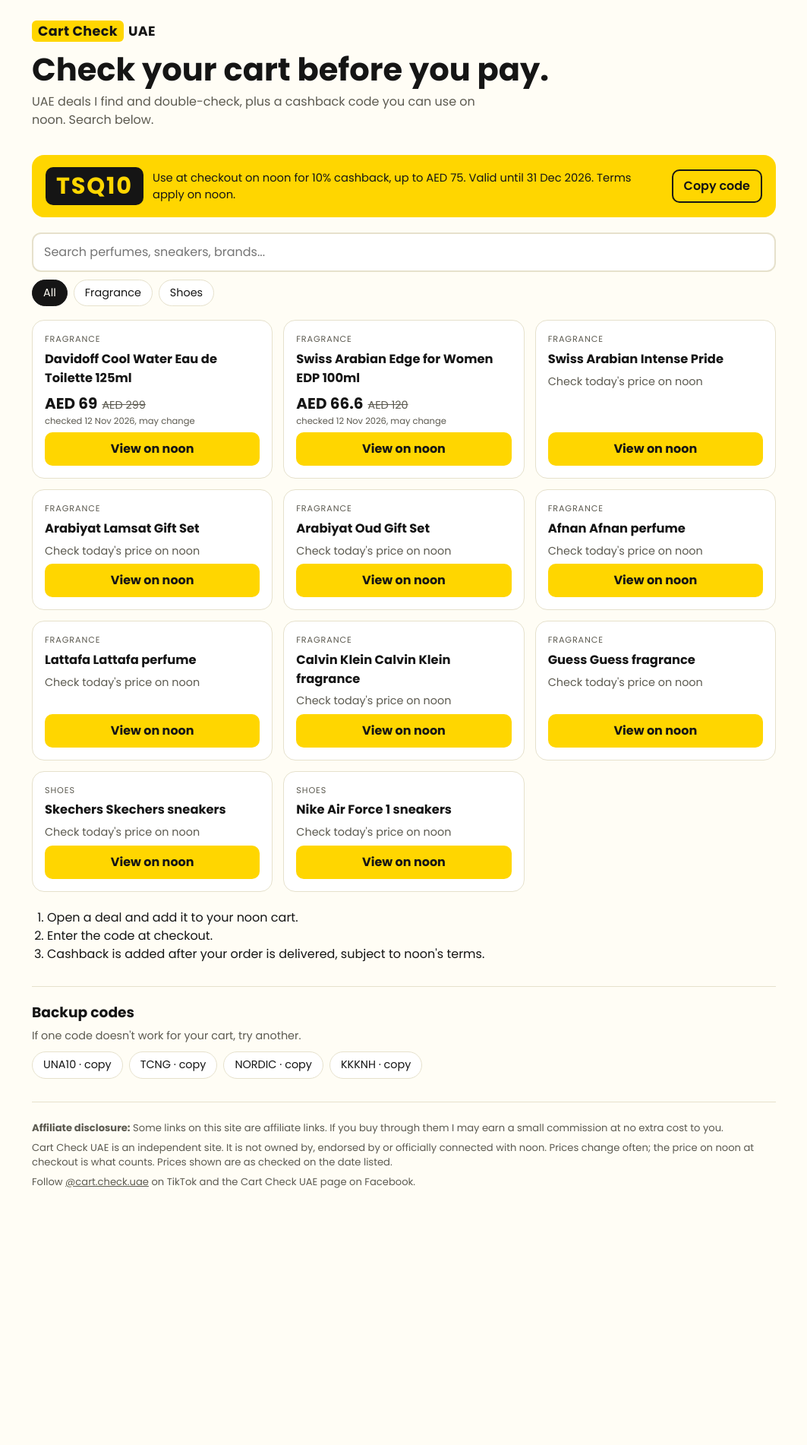
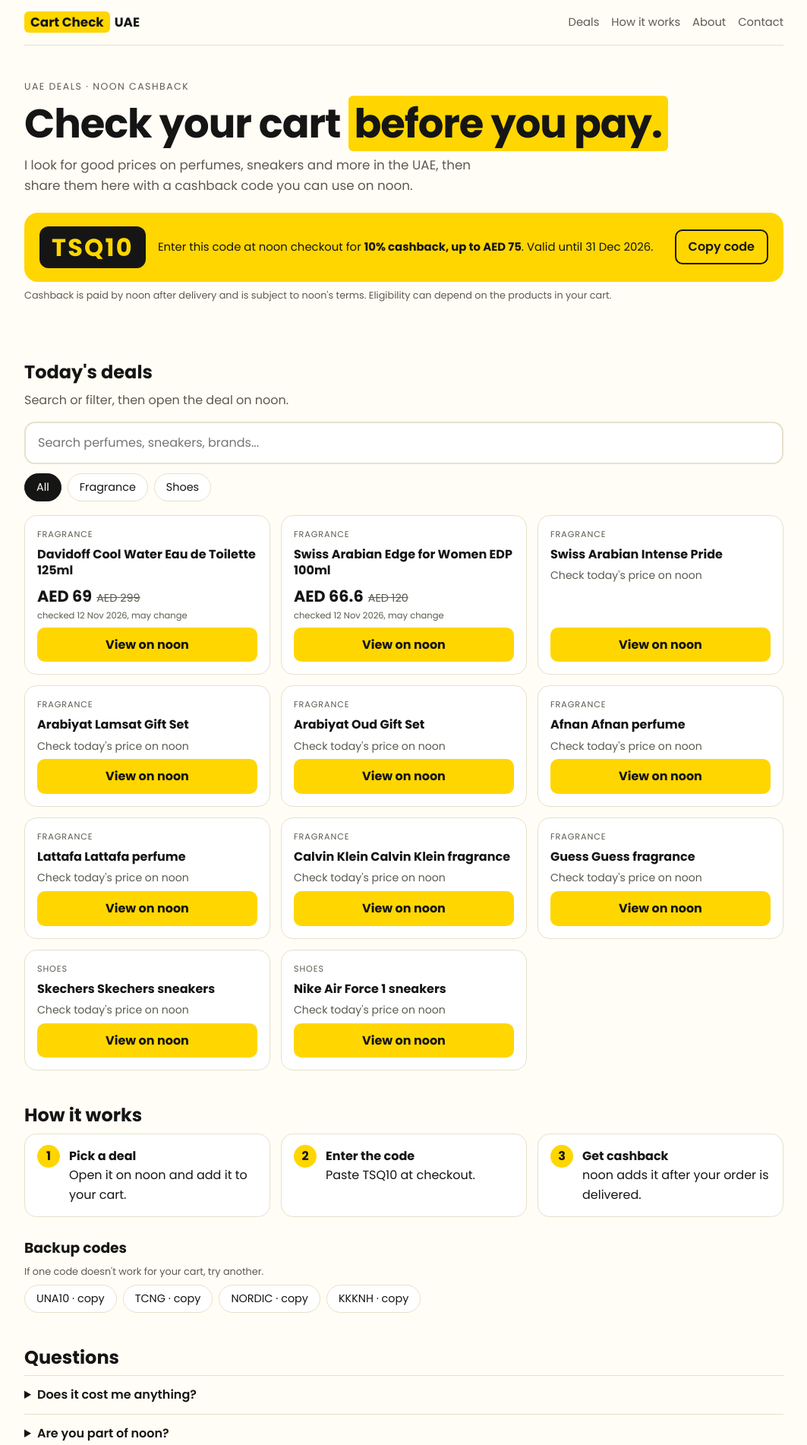
Before and after one commit to eclipsefitlab/cartcheckuae, a plain HTML site: page index.html in a window 1280 px wide. Shown: the top 1902 px of the page at 76% size, without its empty margins (108-1171 px from the left). Before the commit the page ends 1606 px from the top, so only its background shows below. Drawn offline with Linux system fonts and the light colour scheme.

Commit message:
Add files via upload

```diff
--- a/index.html
+++ b/index.html
@@ -1,119 +1,57 @@
 <!doctype html>
-<html lang="en">
-<head>
-<meta charset="utf-8">
-<meta name="viewport" content="width=device-width, initial-scale=1">
-<title>Cart Check UAE | UAE deals + noon cashback code</title>
-<meta name="description" content="Check your cart before you pay. UAE deals on perfumes, sneakers and more, plus a 10% cashback code for noon (up to AED 75). Affiliate links.">
-<link rel="stylesheet" href="https://fonts.googleapis.com/css2?family=Poppins:wght@400;600;700&display=swap">
-<style>
-:root{--bg:#fffdf5;--card:#ffffff;--fg:#151515;--muted:#5c5a50;--line:#e6e1cc;--accent:#ffd600;--accent-fg:#151515;--red:#d71f33}
-@media (prefers-color-scheme:dark){:root{--bg:#121110;--card:#1c1b19;--fg:#f4f1e6;--muted:#a9a592;--line:#33312b;--accent:#ffd600;--accent-fg:#151515;--red:#ff5a6b}}
-*{box-sizing:border-box}
-body{margin:0;background:var(--bg);color:var(--fg);font:16px/1.5 Poppins,system-ui,sans-serif;padding-left:max(16px,env(safe-area-inset-left,0px));padding-right:max(16px,env(safe-area-inset-right,0px))}
-.wrap{max-width:980px;margin:0 auto}
-header{padding:28px 0 8px}
-.brand{font-weight:700;font-size:1.1rem;letter-spacing:.02em}
-.brand span{background:var(--accent);color:var(--accent-fg);padding:2px 8px;border-radius:6px;margin-right:6px}
-h1{font-size:clamp(1.7rem,5vw,2.6rem);line-height:1.15;margin:14px 0 6px}
-.sub{color:var(--muted);margin:0 0 18px;max-width:60ch}
-.code{display:flex;flex-wrap:wrap;gap:12px;align-items:center;background:var(--accent);color:var(--accent-fg);border-radius:16px;padding:16px 18px;margin:8px 0 20px}
-.code b{font-size:1.9rem;letter-spacing:.06em;background:#151515;color:#ffd600;border-radius:10px;padding:2px 14px}
-.code p{margin:0;flex:1 1 220px;font-size:.92rem}
-button{font:inherit;cursor:pointer}
-.copy{border:2px solid #151515;background:transparent;color:#151515;border-radius:10px;padding:8px 14px;font-weight:600}
-.search{display:flex;gap:10px;margin:10px 0}
-.search input{flex:1;min-width:0;border:2px solid var(--line);background:var(--card);color:var(--fg);border-radius:12px;padding:12px 14px;font:inherit}
-.search input:focus{outline:3px solid var(--accent);border-color:var(--fg)}
-.chips{display:flex;flex-wrap:wrap;gap:8px;margin:8px 0 18px}
-.chip{border:1.5px solid var(--line);background:var(--card);color:var(--fg);border-radius:999px;padding:6px 14px;font-size:.9rem}
-.chip[aria-pressed=true]{background:var(--fg);color:var(--bg);border-color:var(--fg)}
-.grid{display:grid;grid-template-columns:repeat(auto-fill,minmax(250px,1fr));gap:14px;padding:0;margin:0;list-style:none}
-.item{background:var(--card);border:1px solid var(--line);border-radius:16px;padding:16px;display:flex;flex-direction:column;gap:6px;min-width:0}
-.item small{color:var(--muted);text-transform:uppercase;letter-spacing:.08em;font-size:.7rem}
-.item h2{font-size:1.02rem;margin:0}
-.price{font-weight:700;font-size:1.25rem}
-.price s{color:var(--muted);font-weight:400;font-size:.9rem;margin-left:6px}
-.price em{display:block;font-style:normal;font-weight:400;font-size:.72rem;color:var(--muted)}
-.go{margin-top:auto;display:inline-block;text-align:center;background:var(--accent);color:var(--accent-fg);text-decoration:none;font-weight:700;border-radius:10px;padding:10px 12px}
-.empty{color:var(--muted);padding:24px 0}
-.backup{margin:30px 0 10px;border-top:1px solid var(--line);padding-top:20px}
-.backup h3{margin:0 0 6px}
-.backup .row{display:flex;flex-wrap:wrap;gap:8px}
-.how{margin:22px 0;padding-left:20px;color:var(--fg)}
-footer{border-top:1px solid var(--line);margin-top:30px;padding:18px 0 34px;color:var(--muted);font-size:.82rem}
-footer p{margin:6px 0}
-a{color:inherit}
-</style>
-</head>
-<body>
-<div class="wrap">
-<header>
-  <div class="brand"><span>Cart Check</span>UAE</div>
-  <h1>Check your cart before you pay.</h1>
-  <p class="sub">UAE deals I find and double-check, plus a cashback code you can use on noon. Search below.</p>
-</header>
-
-<section class="code" aria-label="Cashback code">
-  <b id="main">TSQ10</b>
-  <p>Use at checkout on noon for 10% cashback, up to AED 75. Valid until 31 Dec 2026. Terms apply on noon.</p>
+<html lang="en"><head><meta charset="utf-8"><meta name="viewport" content="width=device-width, initial-scale=1">
+<title>Cart Check UAE | UAE deals and noon cashback code</title><meta name="description" content="Check your cart before you pay. UAE deals on perfumes, sneakers and more, plus a 10% cashback code for noon (up to AED 75). Affiliate links.">
+<link rel="stylesheet" href="https://fonts.googleapis.com/css2?family=Poppins:wght@400;600;700&display=swap"><link rel="stylesheet" href="style.css"></head><body><div class="wrap"><nav aria-label="Main"><a class="logo" href="index.html"><span>Cart Check</span>UAE</a><ul><li><a href="index.html#deals">Deals</a></li><li><a href="index.html#how">How it works</a></li><li><a href="about.html">About</a></li><li><a href="contact.html">Contact</a></li></ul></nav><main>
+<section class="hero">
+  <div class="kicker">UAE deals · noon cashback</div>
+  <h1>Check your cart <mark>before you pay.</mark></h1>
+  <p class="lead">I look for good prices on perfumes, sneakers and more in the UAE, then share them here with a cashback code you can use on noon.</p>
+  <div class="code" aria-label="Cashback code">
+    <b>TSQ10</b>
+    <p>Enter this code at noon checkout for <strong>10% cashback, up to AED 75</strong>. Valid until 31 Dec 2026.</p>
     <button class="copy" id="copyMain">Copy code</button>
+  </div>
+  <p class="fine">Cashback is paid by noon after delivery and is subject to noon's terms. Eligibility can depend on the products in your cart.</p>
 </section>
-
+<section id="deals">
+  <h2 class="sec">Today's deals</h2>
+  <p class="sub2">Search or filter, then open the deal on noon.</p>
   <div class="search"><input id="q" type="search" placeholder="Search perfumes, sneakers, brands..." aria-label="Search deals" autocomplete="off"></div>
   <div class="chips" id="chips" role="group" aria-label="Categories"></div>
   <ul class="grid" id="grid"></ul>
-<p class="empty" id="empty" hidden>Nothing found. Try another word, or follow @cart.check.uae for new deals.</p>
-
-<ol class="how">
-  <li>Open a deal and add it to your noon cart.</li>
-  <li>Enter the code at checkout.</li>
-  <li>Cashback is added after your order is delivered, subject to noon's terms.</li>
+  <p class="empty" id="empty" hidden>Nothing found. Try another word, or follow @cart.check.uae on TikTok for new deals.</p>
+</section>
+<section id="how">
+  <h2 class="sec">How it works</h2>
+  <ol class="steps">
+    <li><strong>Pick a deal</strong><br>Open it on noon and add it to your cart.</li>
+    <li><strong>Enter the code</strong><br>Paste TSQ10 at checkout.</li>
+    <li><strong>Get cashback</strong><br>noon adds it after your order is delivered.</li>
   </ol>
-
-<section class="backup">
-  <h3>Backup codes</h3>
-  <p style="margin:0 0 10px;color:var(--muted);font-size:.9rem">If one code doesn't work for your cart, try another.</p>
+  <h3 style="margin:26px 0 6px">Backup codes</h3>
+  <p class="fine">If one code doesn't work for your cart, try another.</p>
   <div class="row" id="backups"></div>
 </section>
-
-<footer>
-  <p><b>Affiliate disclosure:</b> Some links on this site are affiliate links. If you buy through them I may earn a small commission at no extra cost to you.</p>
-  <p>Cart Check UAE is an independent site. It is not owned by, endorsed by or officially connected with noon. Prices change often; the price on noon at checkout is what counts. Prices shown are as checked on the date listed.</p>
-  <p>Follow <a href="https://www.tiktok.com/@cart.check.uae" rel="noopener">@cart.check.uae</a> on TikTok and the Cart Check UAE page on Facebook.</p>
-</footer>
-</div>
-<script src="products.js"></script>
-<script>
+<section id="faq">
+  <h2 class="sec">Questions</h2>
+  <details><summary>Does it cost me anything?</summary><p>No. Prices are the same as on noon. If you buy through my links I may earn a small commission from noon.</p></details>
+  <details><summary>Are you part of noon?</summary><p>No. Cart Check UAE is independent. I'm an affiliate, which means I share links and may earn a commission.</p></details>
+  <details><summary>Why is the price different from what I see?</summary><p>Prices and stock change quickly. I check them when I post, but the price shown on noon at checkout is the one that counts.</p></details>
+  <details><summary>Where can I see new deals?</summary><p>Follow <a href="https://www.tiktok.com/@cart.check.uae" rel="noopener">@cart.check.uae</a> on TikTok and the Cart Check UAE page on Facebook.</p></details>
+</section>
+</main><footer><ul><li><a href="about.html">About</a></li><li><a href="contact.html">Contact</a></li><li><a href="privacy.html">Privacy policy</a></li><li><a href="disclosure.html">Affiliate disclosure</a></li></ul><p><b>Affiliate disclosure:</b> Some links are affiliate links. If you buy through them I may earn a small commission at no extra cost to you. <a href="disclosure.html">Read more</a>.</p><p>Cart Check UAE is an independent website. It is not owned by, endorsed by or officially connected with noon. Prices change often, so the price on noon at checkout is what counts.</p><p>&copy; 2026 Cart Check UAE</p></footer></div><script src="products.js"></script><script>
 const BACKUPS=["UNA10","TCNG","NORDIC","KKKNH"];
 const grid=document.getElementById('grid'),empty=document.getElementById('empty'),q=document.getElementById('q'),chips=document.getElementById('chips');
-let cat="All";
-const cats=["All",...new Set(PRODUCTS.map(p=>p.category))];
-function copy(text,btn){
-  const done=()=>{const o=btn.textContent;btn.textContent="Copied";setTimeout(()=>btn.textContent=o,1400)};
-  try{navigator.clipboard.writeText(text).then(done,()=>{})}catch(e){}
-}
-cats.forEach(c=>{const b=document.createElement('button');b.className='chip';b.textContent=c;b.setAttribute('aria-pressed',c===cat);
-  b.onclick=()=>{cat=c;[...chips.children].forEach(x=>x.setAttribute('aria-pressed',x===b));render()};chips.appendChild(b)});
-function render(){
-  const t=q.value.trim().toLowerCase().split(/\s+/).filter(Boolean);
+let cat="All";const cats=["All",...new Set(PRODUCTS.map(p=>p.category))];
+function copy(t,b){const o=b.textContent;try{navigator.clipboard.writeText(t).then(()=>{b.textContent="Copied";setTimeout(()=>b.textContent=o,1400)},()=>{})}catch(e){}}
+cats.forEach(c=>{const b=document.createElement('button');b.className='chip';b.textContent=c;b.setAttribute('aria-pressed',c===cat);b.onclick=()=>{cat=c;[...chips.children].forEach(x=>x.setAttribute('aria-pressed',x===b));render()};chips.appendChild(b)});
+function render(){const t=q.value.trim().toLowerCase().split(/\s+/).filter(Boolean);
 const list=PRODUCTS.filter(p=>(cat==="All"||p.category===cat)&&t.every(w=>(p.name+" "+p.brand+" "+p.category+" "+(p.tags||"")).toLowerCase().includes(w)));
-  grid.innerHTML="";
-  list.forEach(p=>{
-    const li=document.createElement('li');li.className='item';
-    const price=p.price?`<div class="price">AED ${p.price}${p.was?`<s>AED ${p.was}</s>`:""}<em>checked ${PRICE_DATE}, may change</em></div>`:`<div class="price" style="font-size:.9rem;font-weight:400;color:var(--muted)">Check today's price on noon</div>`;
-    li.innerHTML=`<small>${p.category}</small><h2></h2>${price}<a class="go" target="_blank" rel="sponsored noopener">View on noon</a>`;
-    li.querySelector('h2').textContent=p.brand+" "+p.name;
-    li.querySelector('a').href=p.url;
-    grid.appendChild(li);
-  });
-  empty.hidden=list.length>0;
-}
+grid.innerHTML="";list.forEach(p=>{const li=document.createElement('li');li.className='item';
+const pr=p.price?`<div class="price">AED ${p.price}${p.was?`<s>AED ${p.was}</s>`:""}<em>checked ${PRICE_DATE}, may change</em></div>`:`<div class="nop">Check today's price on noon</div>`;
+li.innerHTML=`<small>${p.category}</small><h3></h3>${pr}<a class="go" target="_blank" rel="sponsored noopener">View on noon</a>`;
+li.querySelector('h3').textContent=p.brand+" "+p.name;li.querySelector('a').href=p.url;grid.appendChild(li)});empty.hidden=list.length>0}
 q.addEventListener('input',render);
 document.getElementById('copyMain').onclick=e=>copy("TSQ10",e.target);
-const bk=document.getElementById('backups');
-BACKUPS.forEach(c=>{const b=document.createElement('button');b.className='chip';b.textContent=c+" · copy";b.onclick=()=>copy(c,b);bk.appendChild(b)});
-render();
-</script>
-</body>
-</html>
+const bk=document.getElementById('backups');BACKUPS.forEach(c=>{const b=document.createElement('button');b.className='chip';b.textContent=c+" · copy";b.onclick=()=>copy(c,b);bk.appendChild(b)});
+render();</script></body></html>
--- a/products.js
+++ b/products.js
@@ -1,6 +1,3 @@
-// Edit this list to add or change products. Each line is one product.
-// Fields: name, brand, category (Fragrance / Shoes / Fashion / Beauty / Gadgets), tags, url (your noon affiliate short link),
-// price (optional number in AED), was (optional old price). Only add a price if you checked it; it shows "checked" with PRICE_DATE.
 const PRICE_DATE = "12 Nov 2026";
 const PRODUCTS = [
   { name: "Cool Water Eau de Toilette 125ml", brand: "Davidoff", category: "Fragrance", tags: "perfume men fresh edt", url: "https://s.noon.com/eIaRnUDrd7s", price: 69, was: 299 },
--- /dev/null
+++ b/style.css
@@ -0,0 +1,55 @@
+:root{--bg:#fffdf5;--card:#fff;--fg:#151515;--muted:#5c5a50;--line:#e6e1cc;--accent:#ffd600;--ink:#151515;--red:#c81e32}
+@media (prefers-color-scheme:dark){:root{--bg:#121110;--card:#1c1b19;--fg:#f4f1e6;--muted:#a9a592;--line:#33312b;--red:#ff6b7a}}
+*{box-sizing:border-box}
+html{scroll-behavior:smooth}
+body{margin:0;background:var(--bg);color:var(--fg);font:16px/1.6 Poppins,system-ui,sans-serif;padding-left:max(16px,env(safe-area-inset-left,0px));padding-right:max(16px,env(safe-area-inset-right,0px))}
+.wrap{max-width:1000px;margin:0 auto}
+a{color:inherit}
+nav{display:flex;flex-wrap:wrap;gap:6px 18px;align-items:center;justify-content:space-between;padding:16px 0;border-bottom:1px solid var(--line)}
+.logo{font-weight:700;text-decoration:none;font-size:1.05rem}
+.logo span{background:var(--accent);color:var(--ink);padding:2px 8px;border-radius:6px;margin-right:6px}
+nav ul{display:flex;gap:16px;list-style:none;margin:0;padding:0;font-size:.92rem}
+nav ul a{text-decoration:none;color:var(--muted)}nav ul a:hover{color:var(--fg)}
+.hero{padding:44px 0 26px}
+.kicker{font-size:.78rem;letter-spacing:.12em;text-transform:uppercase;color:var(--muted)}
+h1{font-size:clamp(2rem,6vw,3.3rem);line-height:1.1;margin:10px 0 12px;letter-spacing:-.02em}
+h1 mark{background:var(--accent);color:var(--ink);padding:0 .15em;border-radius:6px}
+.lead{color:var(--muted);max-width:58ch;font-size:1.05rem;margin:0 0 22px}
+.code{display:flex;flex-wrap:wrap;gap:12px 16px;align-items:center;background:var(--accent);color:var(--ink);border-radius:18px;padding:18px 20px;margin:0 0 8px}
+.code b{font-size:2rem;letter-spacing:.07em;background:var(--ink);color:#ffd600;border-radius:12px;padding:2px 16px}
+.code p{margin:0;flex:1 1 230px;font-size:.93rem}
+button{font:inherit;cursor:pointer}
+.copy{border:2px solid var(--ink);background:transparent;color:var(--ink);border-radius:10px;padding:8px 16px;font-weight:600}
+.fine{font-size:.8rem;color:var(--muted);margin:0 0 6px}
+h2.sec{font-size:1.5rem;margin:40px 0 4px}
+.sub2{color:var(--muted);margin:0 0 16px}
+.search input{width:100%;border:2px solid var(--line);background:var(--card);color:var(--fg);border-radius:14px;padding:13px 16px;font:inherit}
+.search input:focus{outline:3px solid var(--accent);border-color:var(--fg)}
+.chips{display:flex;flex-wrap:wrap;gap:8px;margin:12px 0 18px}
+.chip{border:1.5px solid var(--line);background:var(--card);color:var(--fg);border-radius:999px;padding:6px 15px;font-size:.9rem}
+.chip[aria-pressed=true]{background:var(--fg);color:var(--bg);border-color:var(--fg)}
+.grid{display:grid;grid-template-columns:repeat(auto-fill,minmax(240px,1fr));gap:14px;padding:0;margin:0;list-style:none}
+.item{background:var(--card);border:1px solid var(--line);border-radius:16px;padding:16px;display:flex;flex-direction:column;gap:6px;min-width:0}
+.item small{color:var(--muted);text-transform:uppercase;letter-spacing:.08em;font-size:.7rem}
+.item h3{font-size:1rem;margin:0;line-height:1.35}
+.price{font-weight:700;font-size:1.3rem}
+.price s{color:var(--muted);font-weight:400;font-size:.9rem;margin-left:6px}
+.price em{display:block;font-style:normal;font-weight:400;font-size:.72rem;color:var(--muted)}
+.nop{font-size:.88rem;color:var(--muted)}
+.go{margin-top:auto;text-align:center;background:var(--accent);color:var(--ink);text-decoration:none;font-weight:700;border-radius:10px;padding:10px 12px}
+.empty{color:var(--muted);padding:24px 0}
+.steps{display:grid;grid-template-columns:repeat(auto-fit,minmax(220px,1fr));gap:14px;padding:0;margin:0;list-style:none;counter-reset:s}
+.steps li{background:var(--card);border:1px solid var(--line);border-radius:16px;padding:16px 16px 16px 58px;position:relative;min-width:0}
+.steps li:before{counter-increment:s;content:counter(s);position:absolute;left:16px;top:14px;width:30px;height:30px;border-radius:50%;background:var(--accent);color:var(--ink);font-weight:700;display:grid;place-items:center}
+.row{display:flex;flex-wrap:wrap;gap:8px}
+details{border-top:1px solid var(--line);padding:12px 0}
+details:last-of-type{border-bottom:1px solid var(--line)}
+summary{cursor:pointer;font-weight:600}
+details p{margin:8px 0 0;color:var(--muted)}
+.page{padding:34px 0;max-width:720px}
+.page h1{font-size:clamp(1.8rem,5vw,2.5rem)}
+.page h2{font-size:1.2rem;margin:26px 0 4px}
+.page p,.page li{color:var(--muted)}
+footer{border-top:1px solid var(--line);margin-top:44px;padding:20px 0 40px;color:var(--muted);font-size:.82rem}
+footer p{margin:6px 0}
+footer ul{display:flex;flex-wrap:wrap;gap:6px 16px;list-style:none;padding:0;margin:0 0 8px}
```
Also changed, not shown: about.html (added, +8 -0 lines), contact.html (added, +7 -0 lines), disclosure.html (added, +7 -0 lines), privacy.html (added, +9 -0 lines), sitemap.xml (added, +8 -0 lines), robots.txt (added), 1 other file. Lines whose indentation alone changed are shown as unchanged.
